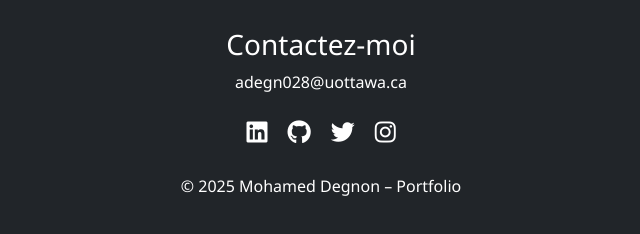
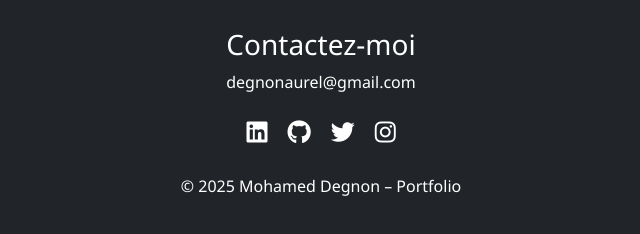
Before and after one commit to degnonaurel/Portfolio, a plain HTML site: page index.html in a window 1280 px wide. Shown: the part 2057-2291 px from the top of the page, 319-959 px from the left. Drawn offline with nearby package versions, Linux system fonts and the light colour scheme.

Commit message:
Update index.html

```diff
--- a/index.html
+++ b/index.html
@@ -381,7 +381,7 @@
 <footer class="footer" id="contact">
   <div class="container">
     <h3>Contactez-moi</h3>
-    <p>adegn028@uottawa.ca</p>
+    <p>degnonaurel@gmail.com</p>
 
     <div class="social-links">
       <a href="https://linkedin.com/in/mohamed-luc-aurel-degnon-3724b6235" target="_blank">
```
